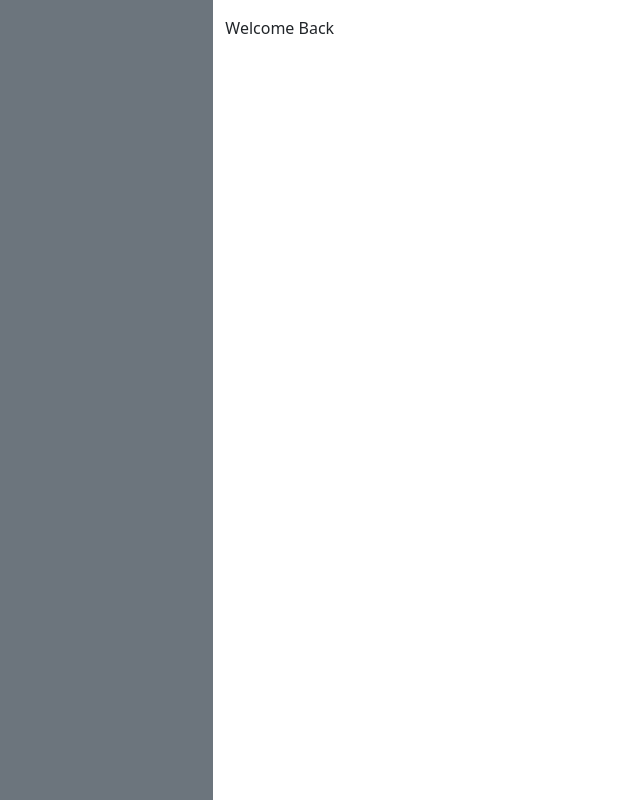
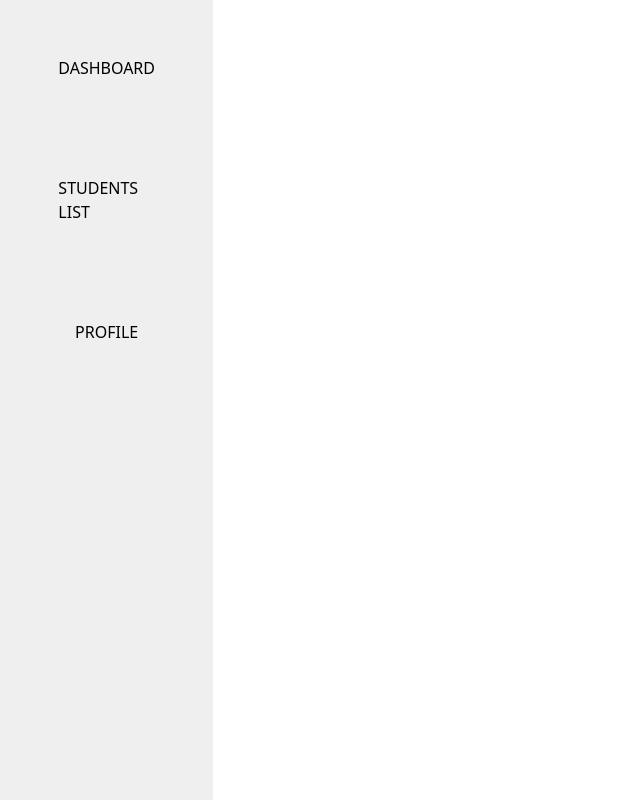
Before and after one commit to Naitik-ReactJs/exam-demo, a React (Create React App) app: page /teacher in a window 1280 px wide. Shown: the whole page, without its empty margins (0-640 px from the left). Built offline with nearby package versions, Linux system fonts and the light colour scheme; sample sign-in values are in the browser's storage.

Commit message:
Protected routes and set Loader

```diff
--- a/src/App.css
+++ b/src/App.css
@@ -8,3 +8,7 @@
 .box-shadow {
   box-shadow: -20px 20px 20px 4px rgba(0, 0, 0, 0.1);
 }
+
+.custom-bg {
+  background-color: #efefef;
+}
--- a/src/App.js
+++ b/src/App.js
@@ -5,7 +5,7 @@ import SignIn from "./components/SignIn";
 import ForgotPassword from "./components/ForgotPassword";
 import SignUp from "./components/SignUp";
 import NotFound from "./reusable/NotFound";
-import SideBar from "./reusable/SideBar";
+import SideBar from "./reusable/Dashboard";
 import ProtectedRoute from "./components/ProtectedRoute";
 function App() {
   return (
@@ -14,12 +14,18 @@ function App() {
         <Routes>
           {" "}
           <Route path="/" element={<SignIn />} />
-          <Route path="/" element={<ProtectedRoute />}>
-            <Route
-              path="/teacher"
-              element={<SideBar title1="1" title2="1" title="1" />}
-            />
-          </Route>
+          <Route
+            path="/teacher"
+            element={
+              <ProtectedRoute>
+                <SideBar
+                  title="dashboard"
+                  title1="students list"
+                  title2="profile"
+                />
+              </ProtectedRoute>
+            }
+          ></Route>
           <Route path="/forgotpassword" element={<ForgotPassword />} />
           <Route path="/signup" element={<SignUp />} />
           <Route path="*" element={<NotFound />} />
--- a/src/api/apiAction.js
+++ b/src/api/apiAction.js
@@ -1,16 +1,32 @@
 import api from "./api";
 import { toast } from "react-toastify";
 
-const apiAction = async ({ method, url, data }) => {
+const apiAction = async ({
+  method,
+  url,
+  data,
+  redirect,
+  navigate,
+  setLoading,
+}) => {
   try {
     const response = await api({
       method: method,
       url: `${process.env.REACT_APP_API_URL}${url}`,
       data: data,
     });
-    toast.success(response.data.message);
+
+    if (response.data.statusCode === 200) {
+      navigate(redirect);
+    } else {
+      setTimeout(() => {
+        toast.success(response.data.message);
+      }, 500);
+    }
+    setLoading(false);
     localStorage.setItem("user-info", JSON.stringify(response.data.data));
   } catch (error) {
+    setLoading(false);
     toast.error(error.message);
   }
 };
--- a/src/components/ForgotPassword.js
+++ b/src/components/ForgotPassword.js
@@ -8,8 +8,12 @@ import { InputForgotPassForm } from "../utils/Input";
 import validateInput from "../utils/Validation";
 
 import apiAction from "../api/apiAction";
+import { useNavigate } from "react-router-dom";
+import Loader from "../reusable/Loader";
 
 const ForgotPassword = () => {
+  const [loading, setLoading] = useState(false);
+  const navigate = useNavigate();
   const emptyUserData = {
     email: "",
     password: "",
@@ -38,12 +42,19 @@ const ForgotPassword = () => {
     }));
   };
   const emailValue = { email: formData.email };
+  if (loading) {
+    return <Loader />;
+  }
   const handleSubmit = async (e) => {
+    setLoading(true);
     e.preventDefault();
     apiAction({
       method: "post",
       url: "users/ForgotPassword",
       data: emailValue,
+      redirect: "/",
+      navigate,
+      setLoading,
     });
   };
   const input = InputForgotPassForm(
--- a/src/components/ProtectedRoute.js
+++ b/src/components/ProtectedRoute.js
@@ -1,17 +1,12 @@
-import React from "react";
 import { Navigate } from "react-router-dom";
-import SideBar from "../reusable/SideBar";
 
-const isLoggin = async () => {
-  let data = await JSON.parse(localStorage.getItem("user-info"));
-  if (data !== null) {
-    return true;
+const ProtectedRoute = ({ children }) => {
+  let data = JSON.parse(localStorage.getItem("user-info"));
+  if (data?.token) {
+    return children;
   } else {
-    return false;
+    return <Navigate to="/" />;
   }
-};
-const ProtectedRoute = async () => {
-  return isLoggin() ? <SideBar /> : <Navigate to="/" />;
 };
 
 export default ProtectedRoute;
--- a/src/components/SignIn.js
+++ b/src/components/SignIn.js
@@ -1,14 +1,17 @@
 import React, { Fragment, useState } from "react";
 import "bootstrap/dist/css/bootstrap.min.css";
 import Button from "../reusable/Button";
-import { Link } from "react-router-dom";
+import { Link, useNavigate } from "react-router-dom";
 import { ToastContainer } from "react-toastify";
 import "react-toastify/dist/ReactToastify.css";
 import { InputSignInForm } from "../utils/Input";
 import validateInput from "../utils/Validation";
 import apiAction from "../api/apiAction";
+import Loader from "../reusable/Loader";
+const SignIn = () => {
+  const [loading, setLoading] = useState(false);
 
-const SignIn = () => {
+  const navigate = useNavigate();
   const emptyUserData = {
     email: "",
     password: "",
@@ -34,12 +37,19 @@ const SignIn = () => {
       [name]: value,
     }));
   };
+  if (loading) {
+    return <Loader />;
+  }
   const handleSubmit = async (e) => {
+    setLoading(true);
     e.preventDefault();
     apiAction({
       method: "post",
       url: "users/Login",
       data: formData,
+      redirect: "/dashboard",
+      navigate,
+      setLoading,
     });
   };
   const input = InputSignInForm(email, password, handleInputChange);
--- a/src/components/SignUp.js
+++ b/src/components/SignUp.js
@@ -6,8 +6,13 @@ import "react-toastify/dist/ReactToastify.css";
 import { InputSignUpForm } from "../utils/Input";
 import validateInput from "../utils/Validation";
 import apiAction from "../api/apiAction";
+import { useNavigate } from "react-router-dom";
+import Loader from "../reusable/Loader";
 
 const SignUp = () => {
+  const [loading, setLoading] = useState(false);
+  const navigate = useNavigate();
+
   const [selectedRole, setSelectedRole] = useState("");
   const [radioError, setRadioError] = useState(false);
   const radioErrorMessage = "Please select a role";
@@ -26,17 +31,24 @@ const SignUp = () => {
     password: "",
     role: "",
   });
+  if (loading) {
+    return <Loader />;
+  }
   const handleSubmit = async (e) => {
     e.preventDefault();
     if (selectedRole === "") {
       setRadioError(true);
       return false;
     }
-
+    setSelectedRole("");
+    setLoading(true);
     apiAction({
       method: "post",
       url: "users/SignUp",
       data: formData,
+      redirect: "/",
+      navigate,
+      setLoading,
     });
   };
 
--- /dev/null
+++ b/src/reusable/Dashboard.js
@@ -0,0 +1,34 @@
+import { Link } from "react-router-dom";
+import "../App.css";
+const SideBar = (props, { component }) => {
+  return (
+    <div className="container-fluid">
+      <div className="row flex-nowrap">
+        <div className="col-auto col-md-3 col-xl-2 custom-bg">
+          <div className="d-flex flex-column align-items-center  pt-2 text-white min-vh-100">
+            <ul
+              className="nav nav-pills flex-column mb-sm-auto mb-0 align-items-center"
+              id="menu"
+            >
+              {Object.values(props).map((item, index) => {
+                return (
+                  <li className="m-5 text-light " key={index}>
+                    <Link
+                      className="forgotpass_link"
+                      to={`${item.replace(/\s/g, "").toLowerCase()}`}
+                    >
+                      {item.toUpperCase()}
+                    </Link>
+                  </li>
+                );
+              })}
+            </ul>
+          </div>
+        </div>
+        <div className="col py-3">{component}</div>
+      </div>
+    </div>
+  );
+};
+
+export default SideBar;
--- a/src/reusable/Loader.js
+++ b/src/reusable/Loader.js
@@ -3,7 +3,7 @@ import "./Loader.css";
 
 const Loader = () => {
   return (
-    <div className=" container text-center">
+    <div className="min-vh-100 d-flex justify-content-center align-items-center container text-center">
       <div className="jumping-dots-loader">
         {" "}
         <span></span> <span></span> <span></span>{" "}
@@ -14,6 +14,3 @@ const Loader = () => {
 };
 
 export default Loader;
-
-// https://codepen.io/Mohammed-Hamza_Pakistan/pen/WNYJPjv
-// loader link
--- a/src/reusable/SideBar.js
+++ /dev/null
@@ -1,25 +0,0 @@
-import React from "react";
-
-const SideBar = (props) => {
-  return (
-    <div className="container-fluid">
-      <div className="row flex-nowrap">
-        <div className="col-auto col-md-3 col-xl-2 bg-secondary">
-          <div className="d-flex flex-column align-items-center  pt-2 text-white min-vh-100">
-            <ul
-              className="nav nav-pills flex-column mb-sm-auto mb-0 align-items-center"
-              id="menu"
-            >
-              <li className="m-5 text-light">{props.title1}</li>
-              <li className="m-5 text-light">{props.title2}</li>
-              <li className="m-5 text-light">{props.title3}</li>
-            </ul>
-          </div>
-        </div>
-        <div className="col py-3">Welcome Back</div>
-      </div>
-    </div>
-  );
-};
-
-export default SideBar;
```
